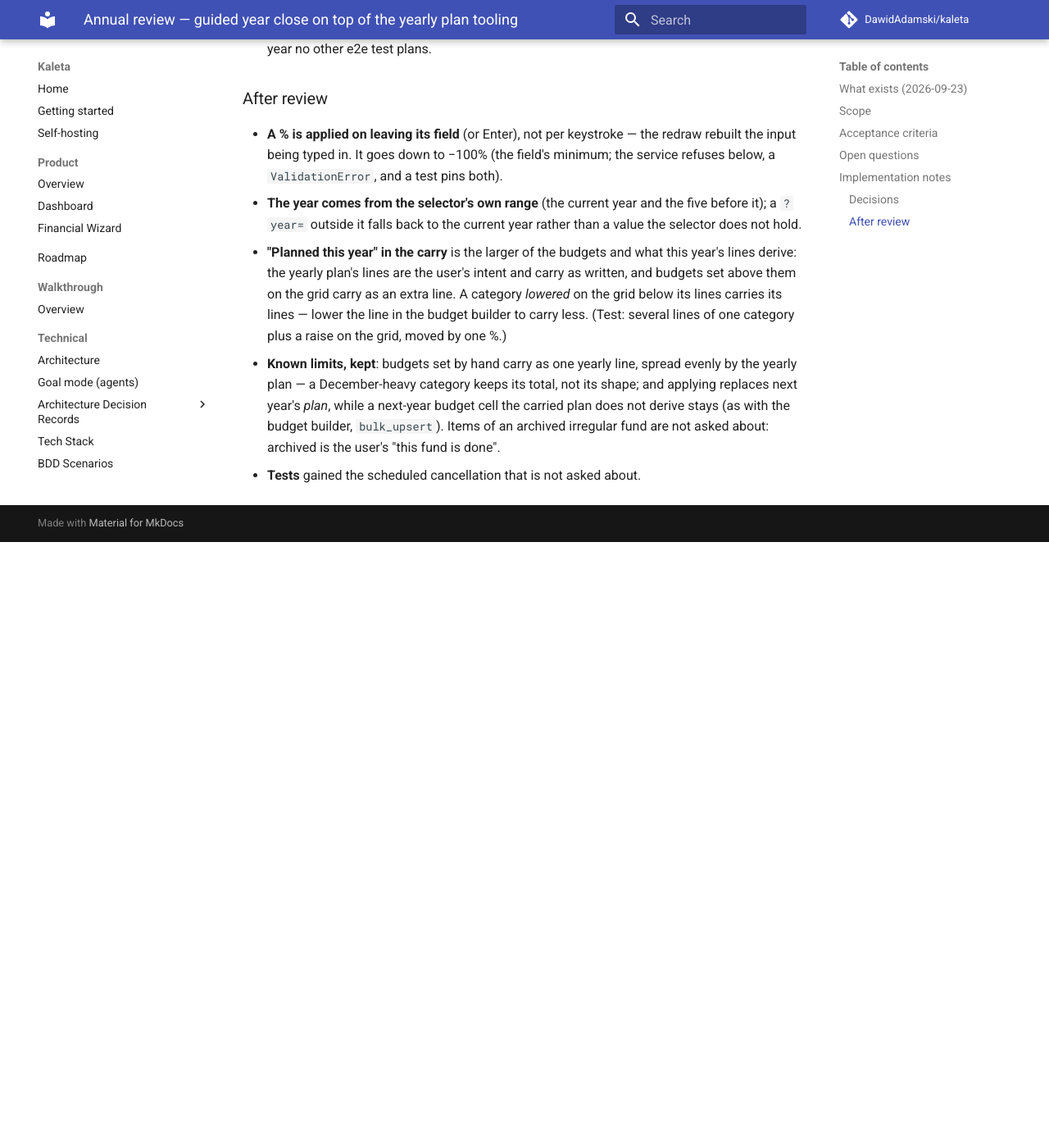
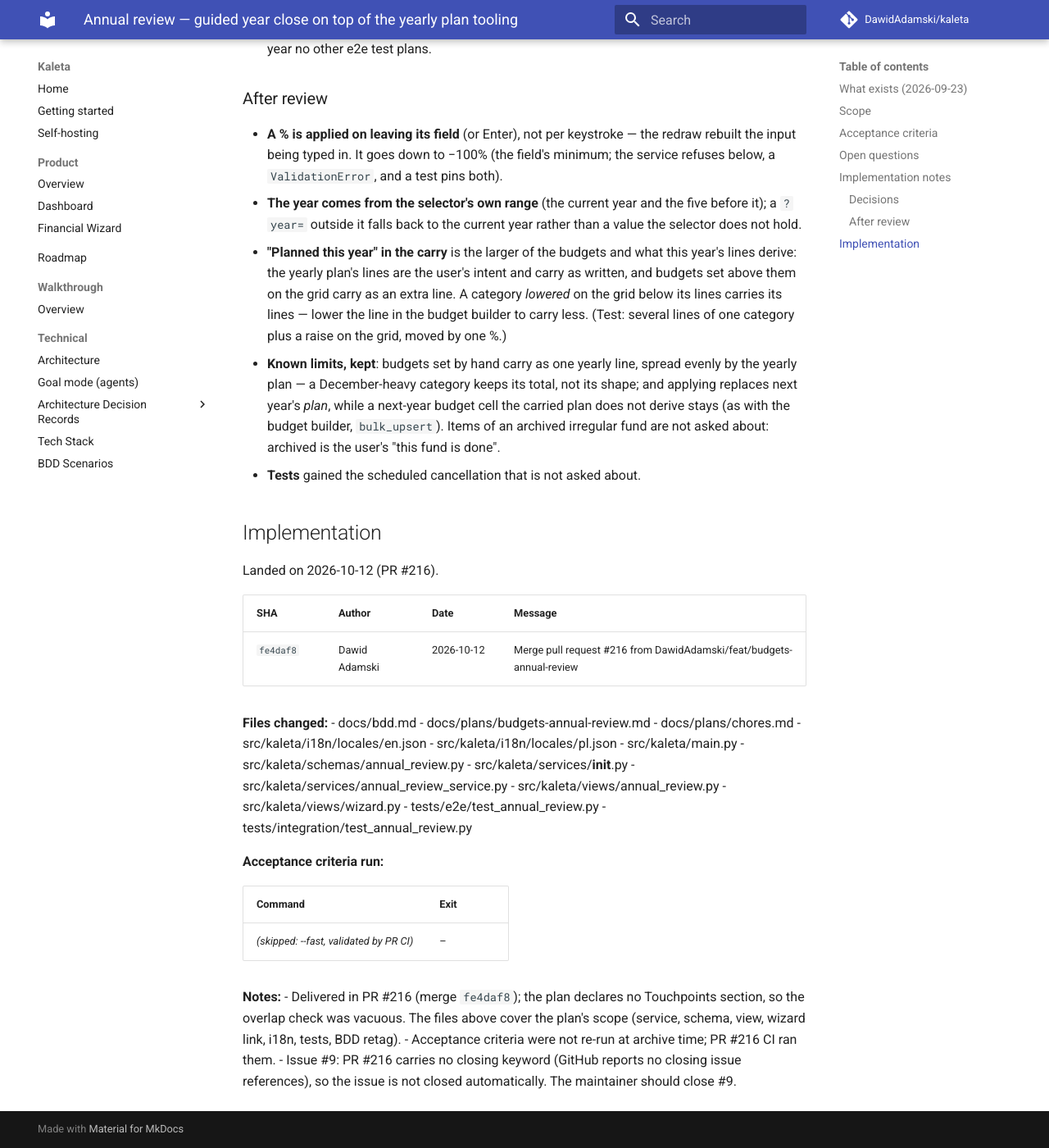
Before and after one commit to DawidAdamski/kaleta, an MkDocs documentation site: the page built from docs/plans/archive/budgets-annual-review.md, in a window 1280 px wide and 1400 px high, scrolled down 1966 px. Shown: the whole window at 82% size. Built offline with MkDocs 1.6.1 and Material for MkDocs 9.7.7, drawn with Linux system fonts in a browser that asks for light colours; comment, search, counter and statistics services are not loaded; before the commit the page ends 2627 px from its top, so only the background shows below that.

Commit message:
docs(plans): archive budgets-annual-review (PR #216)
Co-Authored-By: Claude Opus 5.5 <noreply@anthropic.com>

```diff
--- a/docs/plans/budgets-annual-review.md
+++ b/docs/plans/archive/budgets-annual-review.md
@@ -3,14 +3,15 @@ plan_id: budgets-annual-review
 title: Annual review — guided year close on top of the yearly plan tooling
 area: budgets
 effort: large
-status: in-progress
-roadmap_ref: ../roadmap.md#budgets
+status: archived
+archived_at: 2026-10-12
+roadmap_ref: ../../roadmap.md#budgets
 ---
 
 # Annual review — guided year close on top of the yearly plan tooling
 
 Gap-closing plan for issue #9 (`KAL-ANR-001`…`003`), from
-[`audit-planned-vs-code`](archive/audit-planned-vs-code.md).
+[`audit-planned-vs-code`](audit-planned-vs-code.md).
 
 ## What exists (2026-09-23)
 
@@ -21,7 +22,7 @@ Gap-closing plan for issue #9 (`KAL-ANR-001`…`003`), from
   but `/wizard/budget-builder` is locked to the current year;
   `copy_forward` is month-to-month only.
 - Subscriptions exist; irregular-fund items do not (see
-  [`funds-irregular-items`](archive/funds-irregular-items.md)).
+  [`funds-irregular-items`](funds-irregular-items.md)).
 
 ## Scope
 
@@ -102,3 +103,37 @@ Gap-closing plan for issue #9 (`KAL-ANR-001`…`003`), from
   derive stays (as with the budget builder, `bulk_upsert`). Items of an archived irregular
   fund are not asked about: archived is the user's "this fund is done".
 - **Tests** gained the scheduled cancellation that is not asked about.
+
+## Implementation
+
+Landed on 2026-10-12 (PR #216).
+
+| SHA | Author | Date | Message |
+|---|---|---|---|
+| `fe4daf8` | Dawid Adamski | 2026-10-12 | Merge pull request #216 from DawidAdamski/feat/budgets-annual-review |
+
+**Files changed:**
+- docs/bdd.md
+- docs/plans/budgets-annual-review.md
+- docs/plans/chores.md
+- src/kaleta/i18n/locales/en.json
+- src/kaleta/i18n/locales/pl.json
+- src/kaleta/main.py
+- src/kaleta/schemas/annual_review.py
+- src/kaleta/services/__init__.py
+- src/kaleta/services/annual_review_service.py
+- src/kaleta/views/annual_review.py
+- src/kaleta/views/wizard.py
+- tests/e2e/test_annual_review.py
+- tests/integration/test_annual_review.py
+
+**Acceptance criteria run:**
+
+| Command | Exit |
+|---|---|
+| _(skipped: --fast, validated by PR CI)_ | – |
+
+**Notes:**
+- Delivered in PR #216 (merge `fe4daf8`); the plan declares no Touchpoints section, so the overlap check was vacuous. The files above cover the plan's scope (service, schema, view, wizard link, i18n, tests, BDD retag).
+- Acceptance criteria were not re-run at archive time; PR #216 CI ran them.
+- Issue #9: PR #216 carries no closing keyword (GitHub reports no closing issue references), so the issue is not closed automatically. The maintainer should close #9.
```
Also changed, not shown: docs/plans/README.md (+1 -1 lines).
